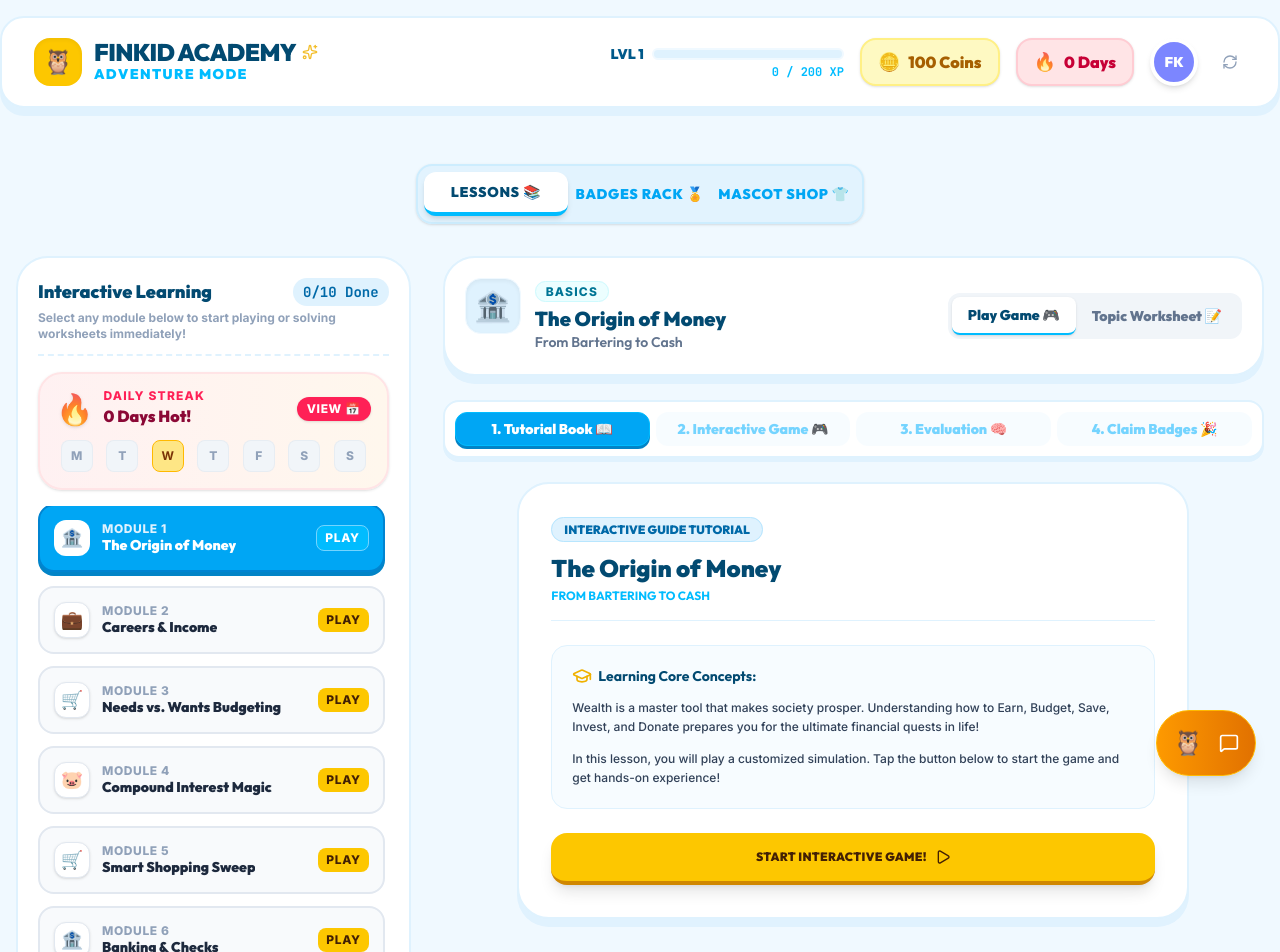
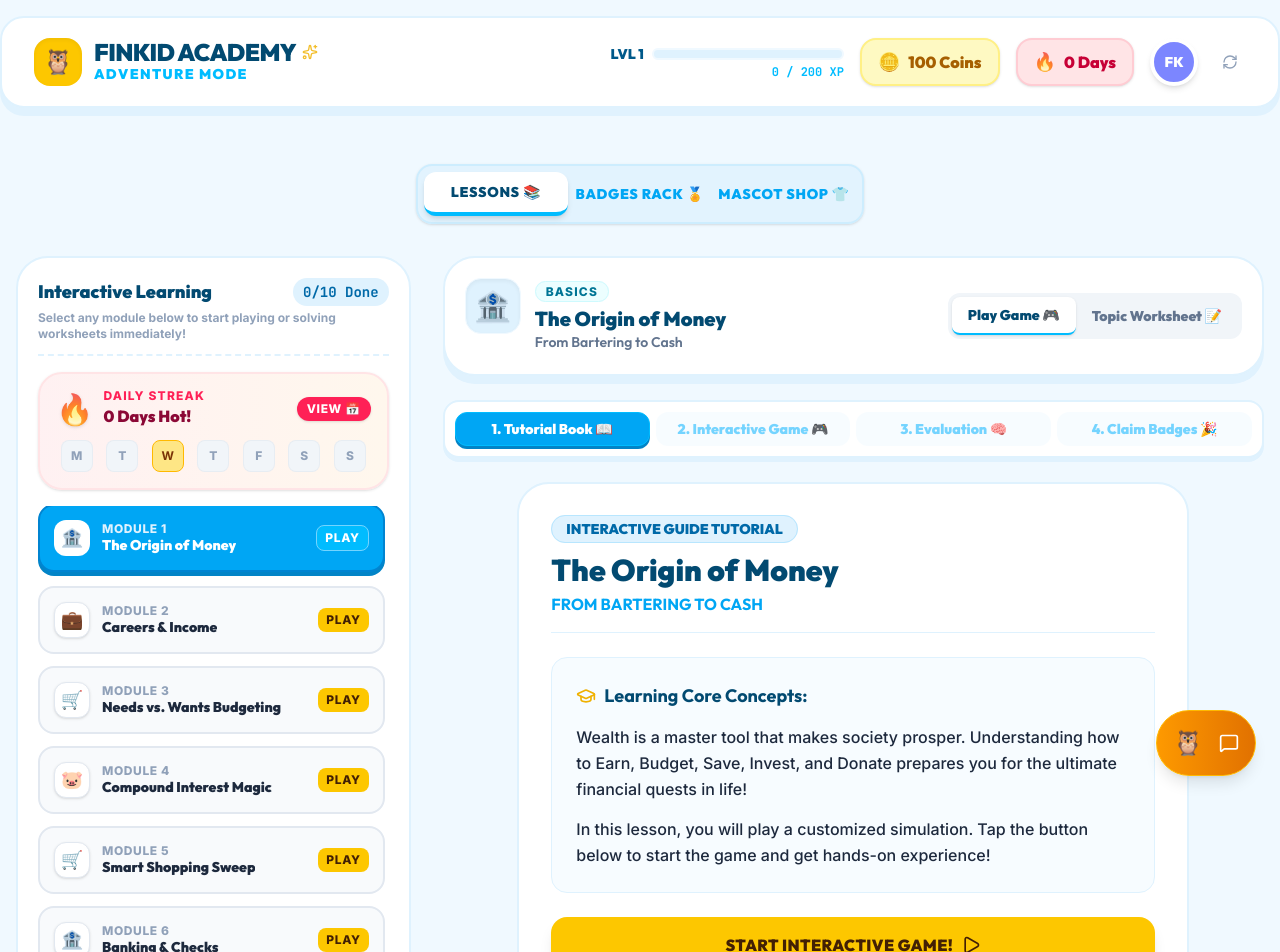
Before and after one commit to ealimon/FinKid-Academy, a React (Vite) app: page / in a window 1280 px wide. Shown: the top 952 px of the page. Built offline with nearby package versions, Linux system fonts and the light colour scheme.

Commit message:
style: improve typography and layout for modules
Update font sizes, spacing, and padding in the module intro component to enhance readability on mobile and desktop screens.

```diff
--- a/src/App.tsx
+++ b/src/App.tsx
@@ -484,14 +484,14 @@
                           {moduleStage === "intro" && (
                             <div className="bg-white border-2 border-sky-100 rounded-[2rem] p-6 sm:p-8 shadow-[0_8px_0_0_#e0f2fe] space-y-6 text-left max-w-2xl mx-auto">
                               <div className="space-y-1 pb-4 border-b border-sky-100">
-                                <span className="text-xs font-black text-sky-700 bg-sky-100 border border-sky-200 px-3 py-1 rounded-full uppercase font-display">Interactive Guide Tutorial</span>
-                                <h2 className="text-2xl font-black text-sky-900 mt-3 font-display">{activeModule?.title}</h2>
-                                <p className="text-xs text-sky-400 font-bold uppercase font-display">{activeModule?.subtitle}</p>
+                                <span className="text-xs sm:text-sm font-black text-sky-700 bg-sky-100 border border-sky-200 px-3.5 py-1 rounded-full uppercase font-display">Interactive Guide Tutorial</span>
+                                <h2 className="text-2xl sm:text-3xl font-black text-sky-900 mt-3 font-display">{activeModule?.title}</h2>
+                                <p className="text-sm sm:text-base text-sky-500 font-bold uppercase font-display">{activeModule?.subtitle}</p>
                               </div>
 
                               <div className="space-y-4">
-                                <div className="bg-sky-50/50 p-5 rounded-2xl border border-sky-100 text-xs text-slate-700 leading-relaxed space-y-3 font-medium">
-                                  <p className="font-bold text-sky-900 flex items-center gap-1.5 font-display text-sm">
+                                <div className="bg-sky-50/50 p-5 sm:p-6 rounded-2xl border border-sky-100 text-sm sm:text-base text-slate-800 leading-relaxed space-y-3.5 font-medium">
+                                  <p className="font-bold text-sky-900 flex items-center gap-2 font-display text-base sm:text-lg">
                                     <GraduationCap className="w-5 h-5 text-yellow-500 shrink-0" /> Learning Core Concepts:
                                   </p>
                                   <p>
@@ -506,9 +506,9 @@
                               <button
                                 id="launch-interactive-game"
                                 onClick={() => handleModuleStageTransition("game")}
-                                className="w-full bg-yellow-400 hover:bg-yellow-500 text-yellow-950 font-black py-4 rounded-2xl shadow-lg border-b-4 border-yellow-600 active:translate-y-0.5 transition-all text-xs flex items-center justify-center gap-2 font-display uppercase tracking-wide"
+                                className="w-full bg-yellow-400 hover:bg-yellow-500 text-yellow-950 font-black py-4 rounded-2xl shadow-lg border-b-4 border-yellow-600 active:translate-y-0.5 transition-all text-sm sm:text-base flex items-center justify-center gap-2 font-display uppercase tracking-wide"
                               >
-                                Start Interactive Game! <Play className="w-4 h-4" />
+                                Start Interactive Game! <Play className="w-4 h-4 sm:w-5 sm:h-5" />
                               </button>
                             </div>
                           )}
```
